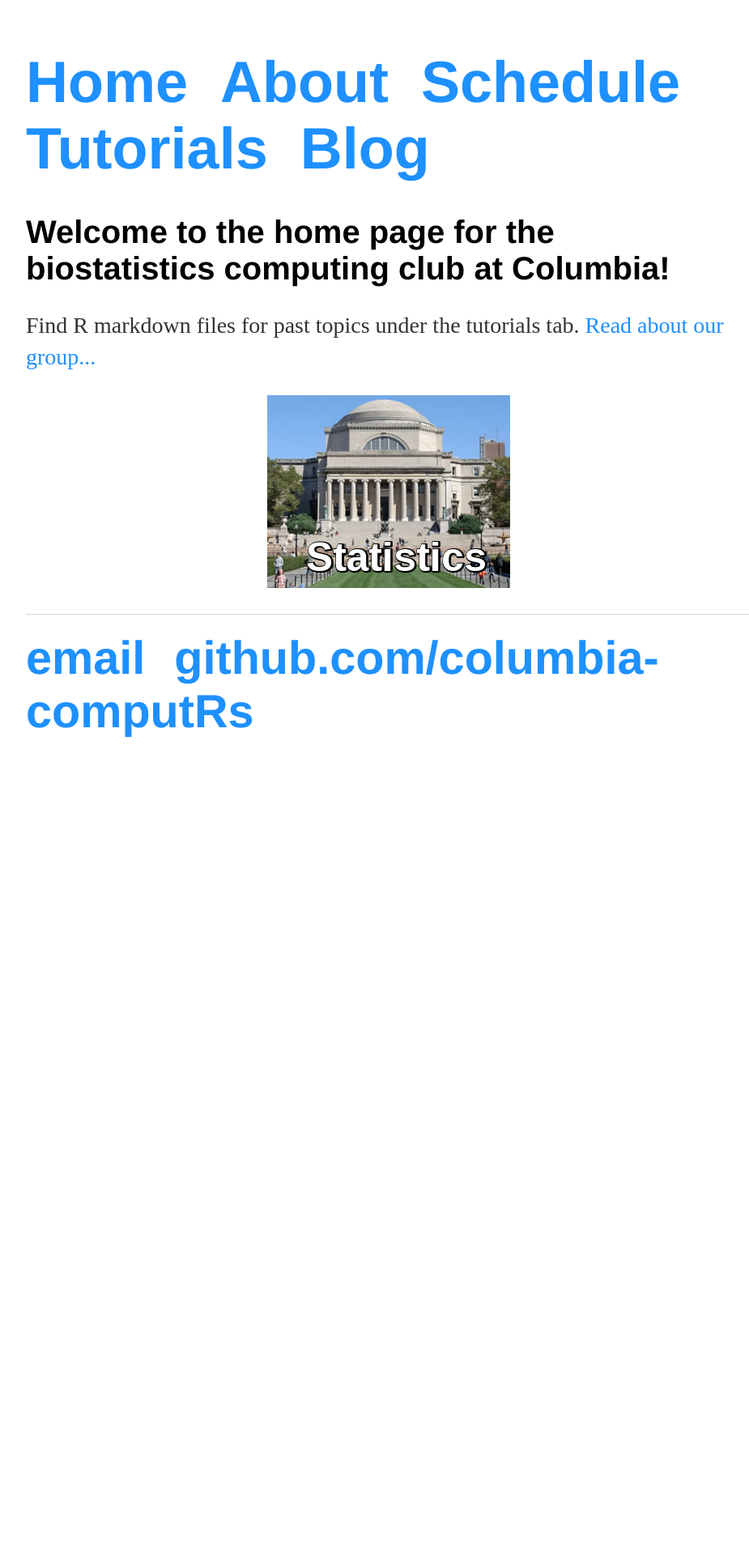
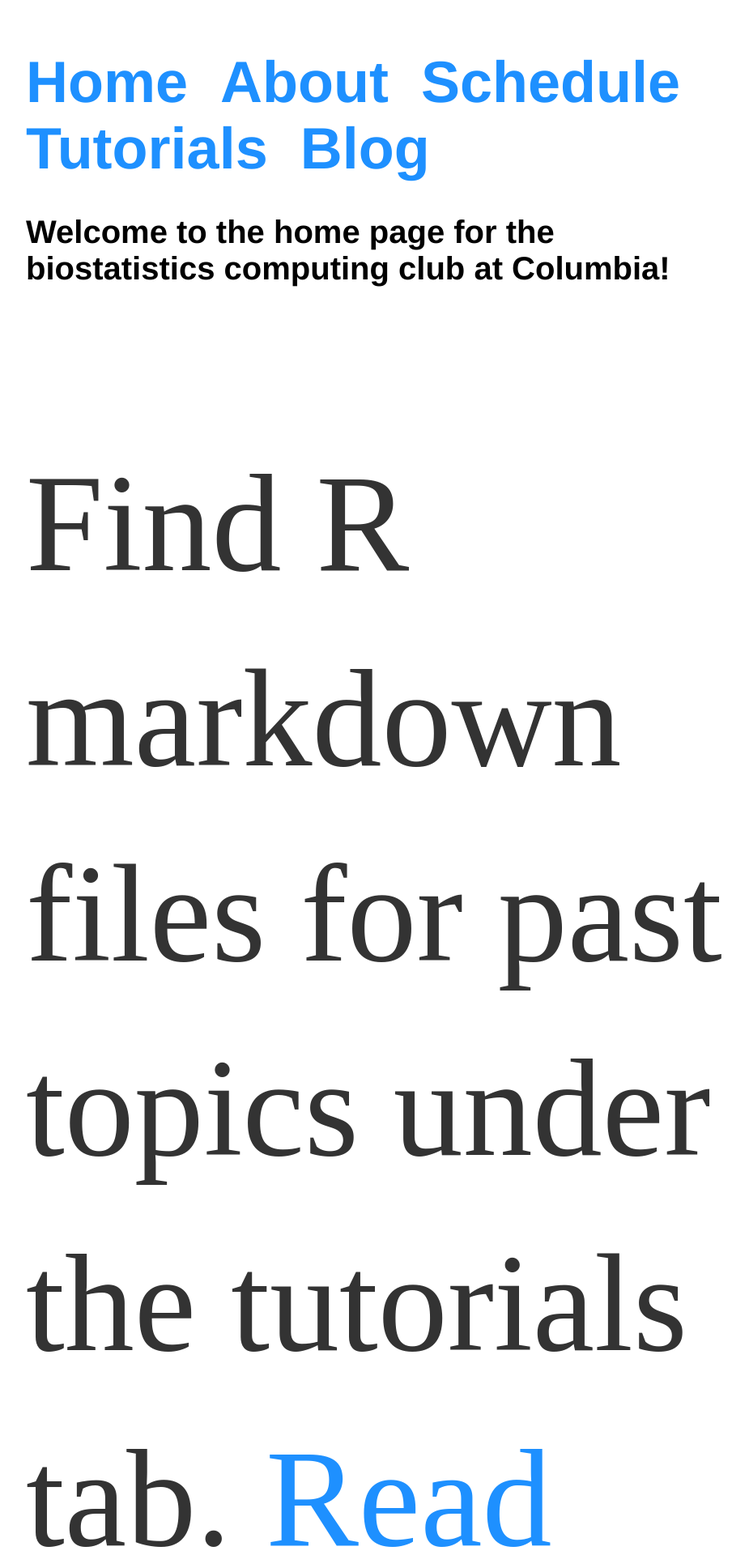
Before and after one commit to columbia-computing-club/columbia-computing-club.github.io, a Jekyll site: the page built from index.html, in a window 1280 px wide. Shown: the top 1920 px of the page at 81% size, without its empty margins (160-1085 px from the left). Built offline with Jekyll 4.4.1, drawn with Linux system fonts in a browser that asks for light colours; before the commit the page ends 971 px from its top, so only the background shows below that.

Commit message:
Update main.css

```diff
--- a/css/main.css
+++ b/css/main.css
@@ -24,7 +24,7 @@ h1 {
     font-family:'Helvetica', 'Arial', 'Sans-Serif';
 }
 p {
-    font-size: 1.75em;
+    font-size: 10.75em;
     line-height: 1.4em;
     color: #333;
 }
```
